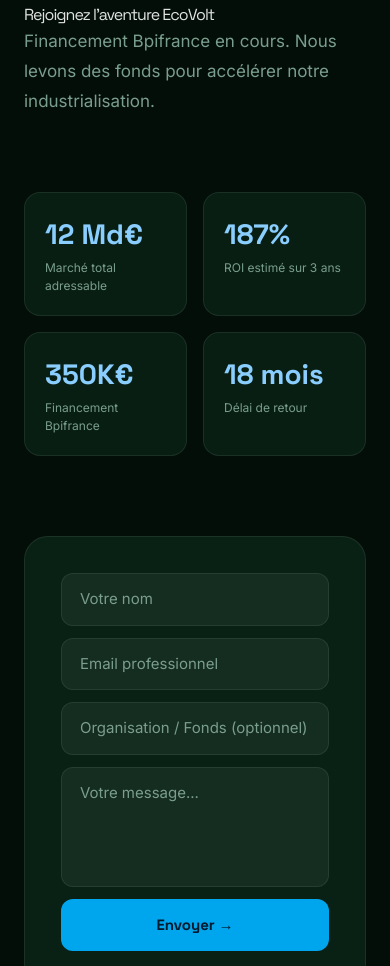
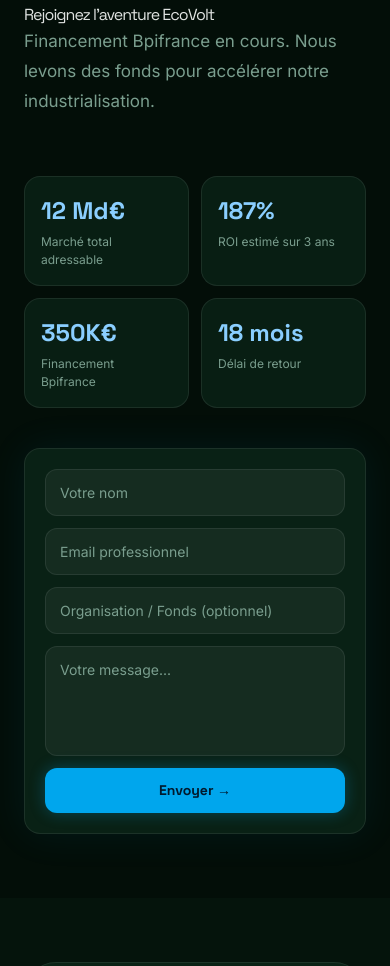
Before and after one commit to EcoVoltT/EcoVoltT.github.io, a plain HTML site: page index.html in a window 390 px wide. Shown: the part 6077-7043 px from the top of the page. Drawn offline with nearby package versions, Linux system fonts and the light colour scheme.

Commit message:
Update index.html

```diff
--- a/index.html
+++ b/index.html
@@ -295,36 +295,292 @@
   .impact-title { font-family: 'Space Grotesk', sans-serif; font-size: 14px; font-weight: 600; margin-bottom: 4px; }
   .impact-desc { font-size: 12px; color: var(--text-muted); line-height: 1.5; }
 
-  /* INVESTORS */
-  .investors-section { background: rgba(3,13,7,0.8); }
-  .investors-grid { display: grid; grid-template-columns: 1fr 1fr; gap: 80px; align-items: start; margin-top: 48px; }
-  .kpi-grid { display: grid; grid-template-columns: 1fr 1fr; gap: 16px; margin-top: 28px; }
+  /* INVESTORS - ПРОВЕРКА И ИСПРАВЛЕНИЯ */
+
+/* ✅ ХОРОШО - Эти стили работают правильно: */
+.investors-section { background: rgba(3,13,7,0.8); }
+.kpi-num { font-family: 'Space Grotesk', sans-serif; font-size: 28px; font-weight: 700; color: var(--blue-bright); }
+.kpi-label { font-size: 12px; color: var(--text-muted); margin-top: 4px; }
+.contact-form { display: flex; flex-direction: column; gap: 12px; }
+.contact-form input:focus, .contact-form textarea:focus { border-color: rgba(0,166,237,0.5); }
+.contact-form button:hover { opacity: .88; }
+
+/* ❌ ПРОБЛЕМЫ И ИСПРАВЛЕНИЯ: */
+
+/* ПРОБЛЕМА 1: CSS Grid в email может не работать */
+/* ❌ БЫЛО: */
+.investors-grid { display: grid; grid-template-columns: 1fr 1fr; gap: 80px; align-items: start; margin-top: 48px; }
+
+/* ✅ ИСПРАВЛЕНИЕ - для мобильной адаптивности: */
+.investors-grid {
+  display: grid;
+  grid-template-columns: 1fr 1fr;
+  gap: 80px;
+  align-items: start;
+  margin-top: 48px;
+}
+@media (max-width: 900px) {
+  .investors-grid { grid-template-columns: 1fr; gap: 40px; }
+}
+
+/* ПРОБЛЕМА 2: Gap 16px может быть маловат для видимости */
+/* ❌ БЫЛО: */
+.kpi-grid { display: grid; grid-template-columns: 1fr 1fr; gap: 16px; margin-top: 28px; }
+
+/* ✅ ИСПРАВЛЕНИЕ - увеличен gap для лучшей читаемости: */
+.kpi-grid {
+  display: grid;
+  grid-template-columns: 1fr 1fr;
+  gap: 20px;  /* было 16px */
+  margin-top: 28px;
+}
+
+/* ПРОБЛЕМА 3: Padding в .investor-contact может быть мал на мобильных */
+/* ❌ БЫЛО: */
+.investor-contact {
+  background: rgba(13,42,28,0.7);
+  border: 1px solid var(--border);
+  border-radius: 24px;
+  padding: 36px;
+}
+
+/* ✅ ИСПРАВЛЕНИЕ - адаптивный padding: */
+.investor-contact {
+  background: rgba(13,42,28,0.7);
+  border: 1px solid var(--border);
+  border-radius: 24px;
+  padding: 36px;
+  box-shadow: 0 0 40px rgba(0,166,237,0.08);
+}
+@media (max-width: 600px) {
+  .investor-contact { padding: 24px; }
+}
+
+/* ПРОБЛЕМА 4: Input/Textarea могут быть лучше стилизованы */
+/* ❌ БЫЛО: */
+.contact-form input, .contact-form textarea {
+  background: rgba(255,255,255,0.05);
+  border: 1px solid var(--border);
+  border-radius: 12px;
+  padding: 14px 18px;
+  color: var(--text);
+  font-family: 'Inter', sans-serif;
+  font-size: 15px;
+  outline: none;
+  transition: border-color .2s;
+  resize: none;
+}
+
+/* ✅ ИСПРАВЛЕНИЕ - лучший стиль и состояния: */
+.contact-form input,
+.contact-form textarea {
+  background: rgba(255,255,255,0.05);
+  border: 1px solid var(--border);
+  border-radius: 12px;
+  padding: 14px 18px;
+  color: var(--text);
+  font-family: 'Inter', sans-serif;
+  font-size: 15px;
+  outline: none;
+  transition: all .2s; /* было только border-color */
+  resize: none;
+  width: 100%; /* добавлено */
+  box-sizing: border-box; /* добавлено */
+}
+
+/* ПРОБЛЕМА 5: Кнопка может быть лучше выглядеть */
+/* ❌ БЫЛО: */
+.contact-form button {
+  background: var(--blue);
+  color: #001a2e;
+  border: none;
+  border-radius: 12px;
+  padding: 15px;
+  font-family: 'Space Grotesk', sans-serif;
+  font-weight: 700;
+  font-size: 15px;
+  cursor: pointer;
+  transition: opacity .2s;
+}
+
+/* ✅ ИСПРАВЛЕНИЕ - с более красивым эффектом: */
+.contact-form button {
+  background: var(--blue);
+  color: #001a2e;
+  border: none;
+  border-radius: 12px;
+  padding: 15px;
+  font-family: 'Space Grotesk', sans-serif;
+  font-weight: 700;
+  font-size: 15px;
+  cursor: pointer;
+  transition: all .2s;
+  width: 100%; /* добавлено */
+  box-shadow: 0 0 16px rgba(0,166,237,0.3); /* добавлено */
+}
+
+.contact-form button:hover {
+  opacity: .88;
+  box-shadow: 0 0 28px rgba(0,166,237,0.5); /* добавлено */
+  transform: translateY(-1px); /* добавлено */
+}
+
+.contact-form button:active {
+  transform: translateY(0); /* добавлено */
+}
+
+/* ИТОГОВЫЙ ИСПРАВЛЕННЫЙ КОД: */
+
+/* INVESTORS */
+.investors-section { background: rgba(3,13,7,0.8); }
+
+.investors-grid {
+  display: grid;
+  grid-template-columns: 1fr 1fr;
+  gap: 80px;
+  align-items: start;
+  margin-top: 48px;
+}
+
+.kpi-grid {
+  display: grid;
+  grid-template-columns: 1fr 1fr;
+  gap: 20px; /* увеличен с 16px */
+  margin-top: 28px;
+}
+
+.kpi-card {
+  background: rgba(13,42,28,0.6);
+  border: 1px solid var(--border);
+  border-radius: 16px;
+  padding: 20px;
+}
+
+.kpi-num {
+  font-family: 'Space Grotesk', sans-serif;
+  font-size: 28px;
+  font-weight: 700;
+  color: var(--blue-bright);
+}
+
+.kpi-label {
+  font-size: 12px;
+  color: var(--text-muted);
+  margin-top: 4px;
+}
+
+.investor-contact {
+  background: rgba(13,42,28,0.7);
+  border: 1px solid var(--border);
+  border-radius: 24px;
+  padding: 36px;
+  box-shadow: 0 0 40px rgba(0,166,237,0.08);
+}
+
+.contact-form {
+  display: flex;
+  flex-direction: column;
+  gap: 12px;
+}
+
+.contact-form input,
+.contact-form textarea {
+  background: rgba(255,255,255,0.05);
+  border: 1px solid var(--border);
+  border-radius: 12px;
+  padding: 14px 18px;
+  color: var(--text);
+  font-family: 'Inter', sans-serif;
+  font-size: 15px;
+  outline: none;
+  transition: all .2s;
+  resize: none;
+  width: 100%;
+  box-sizing: border-box;
+}
+
+.contact-form input::placeholder,
+.contact-form textarea::placeholder {
+  color: var(--text-muted);
+}
+
+.contact-form input:focus,
+.contact-form textarea:focus {
+  border-color: rgba(0,166,237,0.5);
+  background: rgba(255,255,255,0.08); /* добавлено */
+}
+
+.contact-form button {
+  background: var(--blue);
+  color: #001a2e;
+  border: none;
+  border-radius: 12px;
+  padding: 15px;
+  font-family: 'Space Grotesk', sans-serif;
+  font-weight: 700;
+  font-size: 15px;
+  cursor: pointer;
+  transition: all .2s;
+  width: 100%;
+  box-shadow: 0 0 16px rgba(0,166,237,0.3);
+}
+
+.contact-form button:hover {
+  opacity: .88;
+  box-shadow: 0 0 28px rgba(0,166,237,0.5);
+  transform: translateY(-1px);
+}
+
+.contact-form button:active {
+  transform: translateY(0);
+}
+
+/* МОБИЛЬНАЯ АДАПТИВНОСТЬ */
+@media (max-width: 900px) {
+  .investors-grid {
+    grid-template-columns: 1fr;
+    gap: 40px;
+  }
+
+  .investor-contact {
+    padding: 24px;
+  }
+}
+
+@media (max-width: 600px) {
+  .investors-grid {
+    margin-top: 32px;
+  }
+
+  .kpi-grid {
+    gap: 12px;
+  }
+
   .kpi-card {
-    background: rgba(13,42,28,0.6); border: 1px solid var(--border);
-    border-radius: 16px; padding: 20px;
+    padding: 16px;
   }
-  .kpi-num { font-family: 'Space Grotesk', sans-serif; font-size: 28px; font-weight: 700; color: var(--blue-bright); }
-  .kpi-label { font-size: 12px; color: var(--text-muted); margin-top: 4px; }
+
+  .kpi-num {
+    font-size: 24px;
+  }
+
   .investor-contact {
-    background: rgba(13,42,28,0.7); border: 1px solid var(--border);
-    border-radius: 24px; padding: 36px;
+    padding: 20px;
+    border-radius: 16px;
   }
-  .contact-form { display: flex; flex-direction: column; gap: 12px; }
-  .contact-form input, .contact-form textarea {
-    background: rgba(255,255,255,0.05); border: 1px solid var(--border);
-    border-radius: 12px; padding: 14px 18px;
-    color: var(--text); font-family: 'Inter', sans-serif; font-size: 15px;
-    outline: none; transition: border-color .2s; resize: none;
+
+  .contact-form input,
+  .contact-form textarea {
+    padding: 12px 14px;
+    font-size: 14px;
   }
-  .contact-form input::placeholder, .contact-form textarea::placeholder { color: var(--text-muted); }
-  .contact-form input:focus, .contact-form textarea:focus { border-color: rgba(0,166,237,0.5); }
+
   .contact-form button {
-    background: var(--blue); color: #001a2e;
-    border: none; border-radius: 12px; padding: 15px;
-    font-family: 'Space Grotesk', sans-serif; font-weight: 700; font-size: 15px;
-    cursor: pointer; transition: opacity .2s;
+    padding: 12px;
+    font-size: 14px;
   }
-  .contact-form button:hover { opacity: .88; }
+}
+
 
   /* CARE */
   .care-section { background: rgba(5,20,13,0.6); }
```
